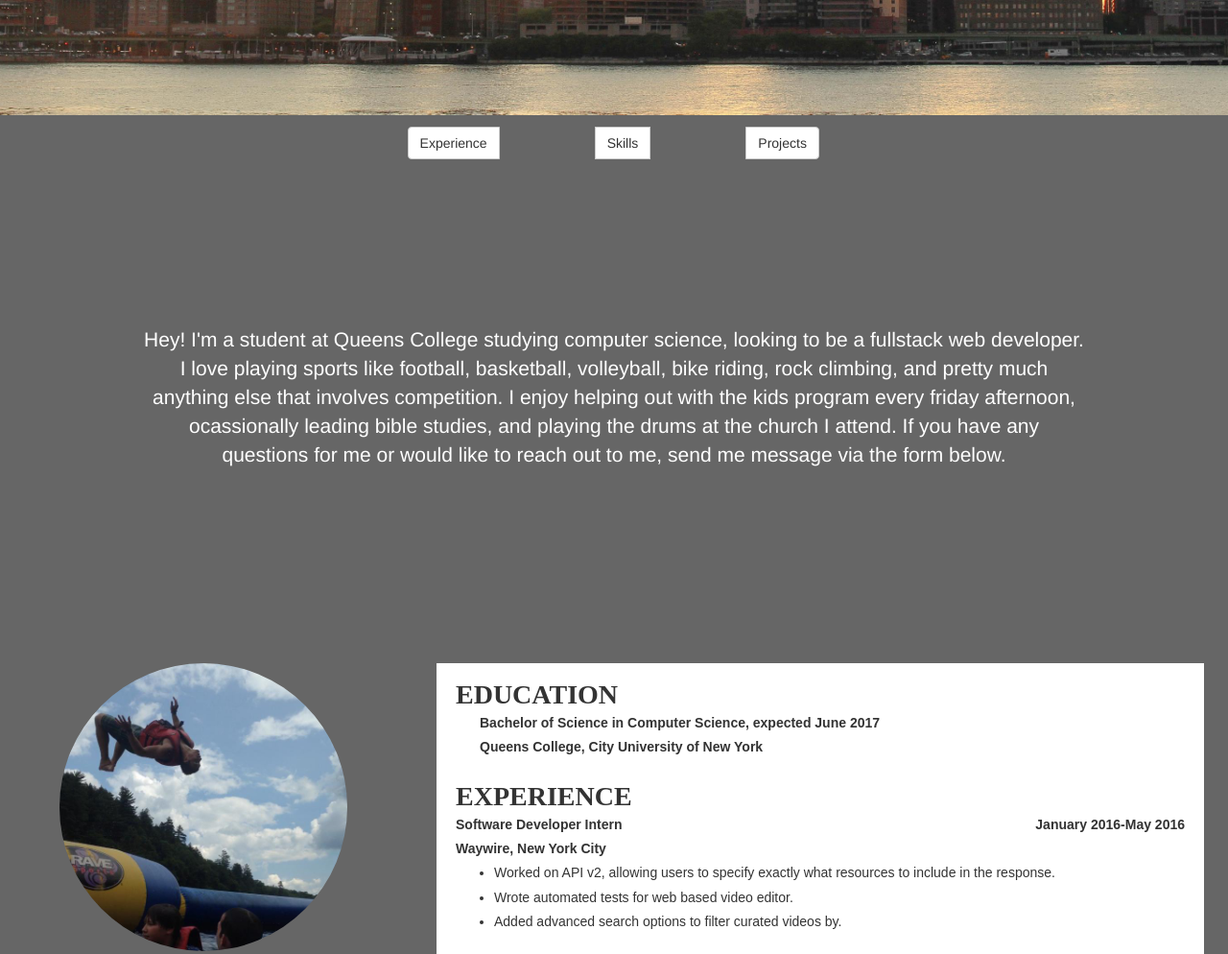
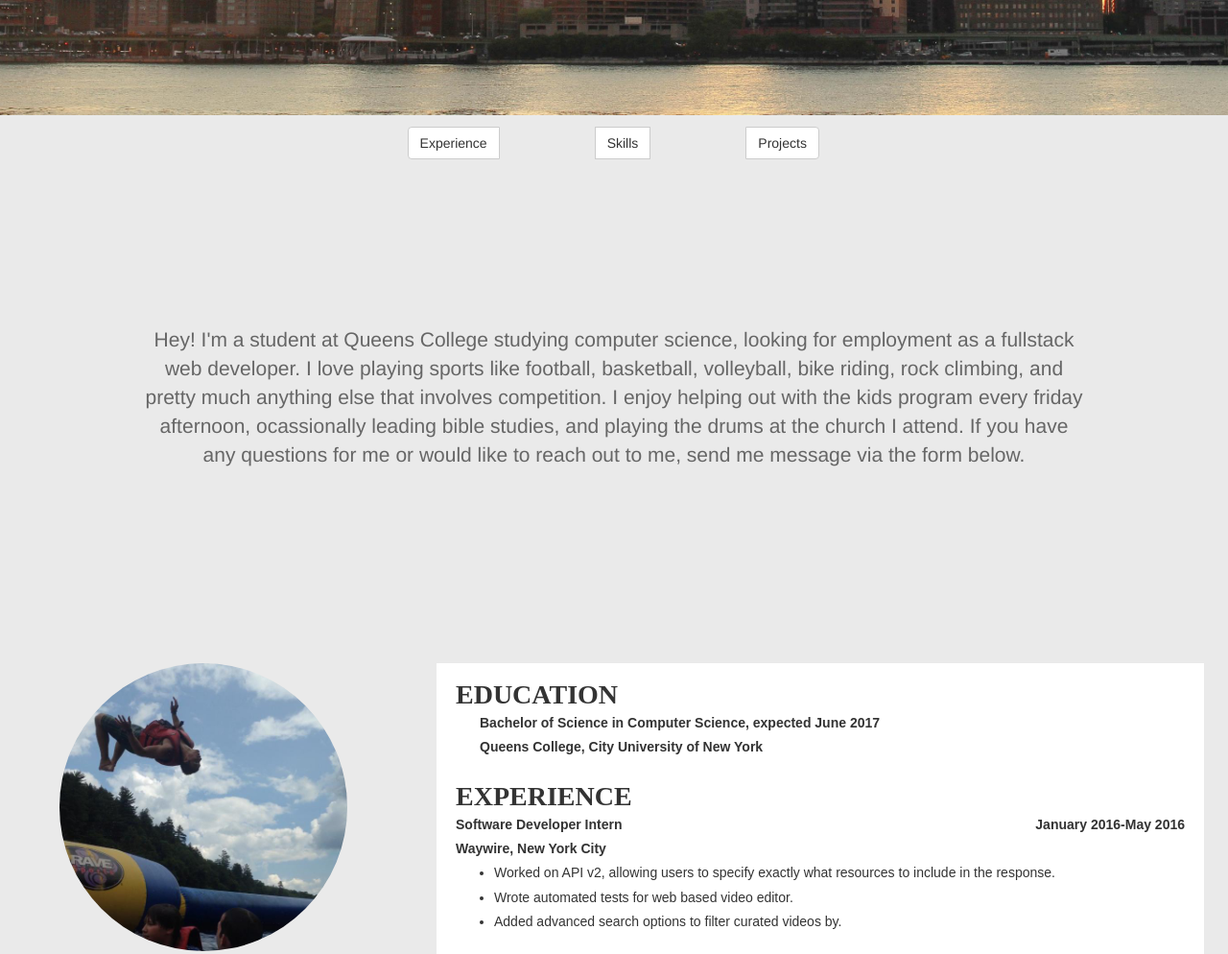
Before and after one commit to tylergaugler16/tylergaugler16.github.io, a website: page index.html in a window 1280 px wide. Shown: the part 480-1474 px from the top of the page at 96% size. Drawn offline with nearby package versions, Linux system fonts and the light colour scheme.

Commit message:
changed background color, and edited bio

```diff
--- a/css/style.scss
+++ b/css/style.scss
@@ -1,18 +1,18 @@
-$orange:#f6af2d;
-$blue:#3b5da0;
-$white:#dddde1 ;
-$green:#71c09c;
-$gray:#666666;
-// $dark-gray: #dddde1;
+$orange:	#f6af2d;
+$blue:		#3b5da0;
+$white:		#dddde1;
+$green:		#71c09c;
+$dark-gray:	#666666;
+$gray: 		#eaeaea;
 
 .image-banner {
+	background-color:$gray;
 	padding-top:400px;
 	height:600px;
 	background: url('images/skyline.jpg');
 	background-size:     cover;
     background-repeat:   no-repeat;
     background-position: center center;
-
 	span{
 		background: rgb(0, 0, 0);
    	  	background: rgba(0, 0, 0, 0.5);
@@ -23,7 +23,6 @@ $gray:#666666;
 	}
 }
 
-
 .top-block{
 	height:400px;
 	width:100%;
@@ -32,7 +31,7 @@ $gray:#666666;
 	.main-block{
 		height:100px;
 		width:100%;
-		background-color: $gray;
+		background-color: white;
 		position:absolute;
 		margin:0;
 		padding:0;
@@ -40,7 +39,6 @@ $gray:#666666;
 		right:0;
 		text-align: center;
 		span{
-
 			display:block;
 			margin-top:3%;
 			font-size:4em;
@@ -50,16 +48,13 @@ $gray:#666666;
 	.about{
 		position: relative;
 		margin-top: 5%;
-		// height:200px;
 		width:80%;
 		background-color:$gray;
-		// background-color:dark-gray;
 		overflow: hidden;
 		padding:10px;
-		// background: rgba(225, 225, 221, 0.5);
 		text-align: center;
 		p{
-			color:white;
+			color:$dark-gray;
 			font-size: 1.5em;
 		}
 	}
@@ -67,37 +62,27 @@ $gray:#666666;
 
 
 .button-navbar{
-
 	width:100%;
 	padding-left:32%;
 	padding-top:50px;
 	z-index:100;
-
-
 	button{
 		display:inline-block;
 		margin-right:100px;
 	}
+}
 
-}
 .stick{
 	 position: fixed;
      top: -10px;
      z-index:1000;
 }
 
-
-
-
-
 .second-grid-block{
 	height:1100px;
 	width:100%;
 	padding:25px;
-	// margin-top: 150px;
-	/*position: relative;*/
 	background-color:$gray;
-
 
 .main_circle{
 	margin-left: 32%;
@@ -134,11 +119,9 @@ $gray:#666666;
 	  border-radius: 50%;
 	  left: 0;
 	  top: 0;
-
 	}
 
 }
-
 
 .popout{
 	background-color:white;
@@ -179,45 +162,31 @@ $gray:#666666;
 		color:black;
 	}
  }
-
 }
 
-
-
-
-
 .form{
+	border-top:2px solid $dark-gray;
+	padding-top:15px;
+	margin:50px;
 	margin-top: 0px;
 	height:500px;
 	input{
 		margin:20px;
-
 	}
 	textarea{
 		margin:20px;
 	}
 	#name{
-
 		width:50%;
 	}
 	#message{
 		width:50%;
 		height:10em;
 	}
-
 }
 
-
-
 body{
-
-
-    background: linear-gradient(to bottom, $gray,$gray );
-
+    background-color:$gray;
 }
 
-
-
-// $breakpoint-phone-portrait: 480px;
-
 @import "tablet_media_query";
--- a/index.html
+++ b/index.html
@@ -38,13 +38,9 @@
 
 
   <div class="container-fluid about">
-    <p>Hey! I'm a student at Queens College studying computer science, looking to be a fullstack web developer. I love playing sports like football, basketball, volleyball, bike riding, rock climbing, and pretty much anything else that involves competition. I enjoy helping out with the kids program every friday afternoon, ocassionally leading bible studies, and playing the drums at the church I attend. If you have any questions for me or would like to reach out to me, send me message via the form below.</p>
+    <p>Hey! I'm a student at Queens College studying computer science, looking for employment as a fullstack web developer. I love playing sports like football, basketball, volleyball, bike riding, rock climbing, and pretty much anything else that involves competition. I enjoy helping out with the kids program every friday afternoon, ocassionally leading bible studies, and playing the drums at the church I attend. If you have any questions for me or would like to reach out to me, send me message via the form below.</p>
   </div>
 </div>
-
-
-
-
 
 
 
--- a/js/script.js
+++ b/js/script.js
@@ -12,8 +12,6 @@ var projectTop;
 $(document).ready(function(){
 
 var fixmeTop  = $('div.button-navbar').offset().top;
-
-
 
 	$('.main_circle').on('mouseenter',(function(){
 		if($(window).width() > 768){
@@ -76,7 +74,7 @@ var fixmeTop  = $('div.button-navbar').offset().top;
 
         $('.button-navbar').addClass('stick');
         $('.button-navbar').css({
-        	'background-color':'#666666 ',
+        	'background-color':'#eaeaea ',
         	'padding-top': '12px'
         });
         moveLeft();
@@ -84,7 +82,7 @@ var fixmeTop  = $('div.button-navbar').offset().top;
     }else {
         $('.button-navbar').removeClass('stick');
         $('.button-navbar').css({
-        	'background-color':'#666666'
+        	'background-color':'#eaeaea'
         	// 'padding-left' : '32%'
         });
         // moveRight();
@@ -129,11 +127,6 @@ var fixmeTop  = $('div.button-navbar').offset().top;
 });
 
 
-
-
-
-
-
 function addText(){
 	$('.image_text').css('font-size','2.5em');
 
@@ -164,34 +157,9 @@ function moveLeft(){
 	experienceTop = $('span.experience').offset().top;
 	skillsTop     = $('span.skills').offset().top;
 	projectTop    = $('span.projects').offset().top;
-
-
-
-
-
 };
 
 function moveRight(){
 	$('.popout').css('display','none');
 	$('.main_circle').css('margin-left', '36%');
 };
-
-
-
-
-// $('.main_circle').click(function() {
-//   $.ajax({
-//   //The URL to process the request
-//     'url' : 'http://bibles.org/v2/verses/eng-GNTD:Acts.8.34.js',
-//     'authentication' : 'lMA8qeVr2vfJOqTr47J08pokB082519CiMa7vf5m',
-//     'type' : 'GET',
-//     'dataType' : 'jsonp',
-//   //The response from the server
-//     'success' : function(data) {
-//       if (data == "success") {
-//         alert('request sent!');
-//       }
-//     }
-
-//   });
-// });
```
Also changed, not shown: css/style.css, 1 other file.
